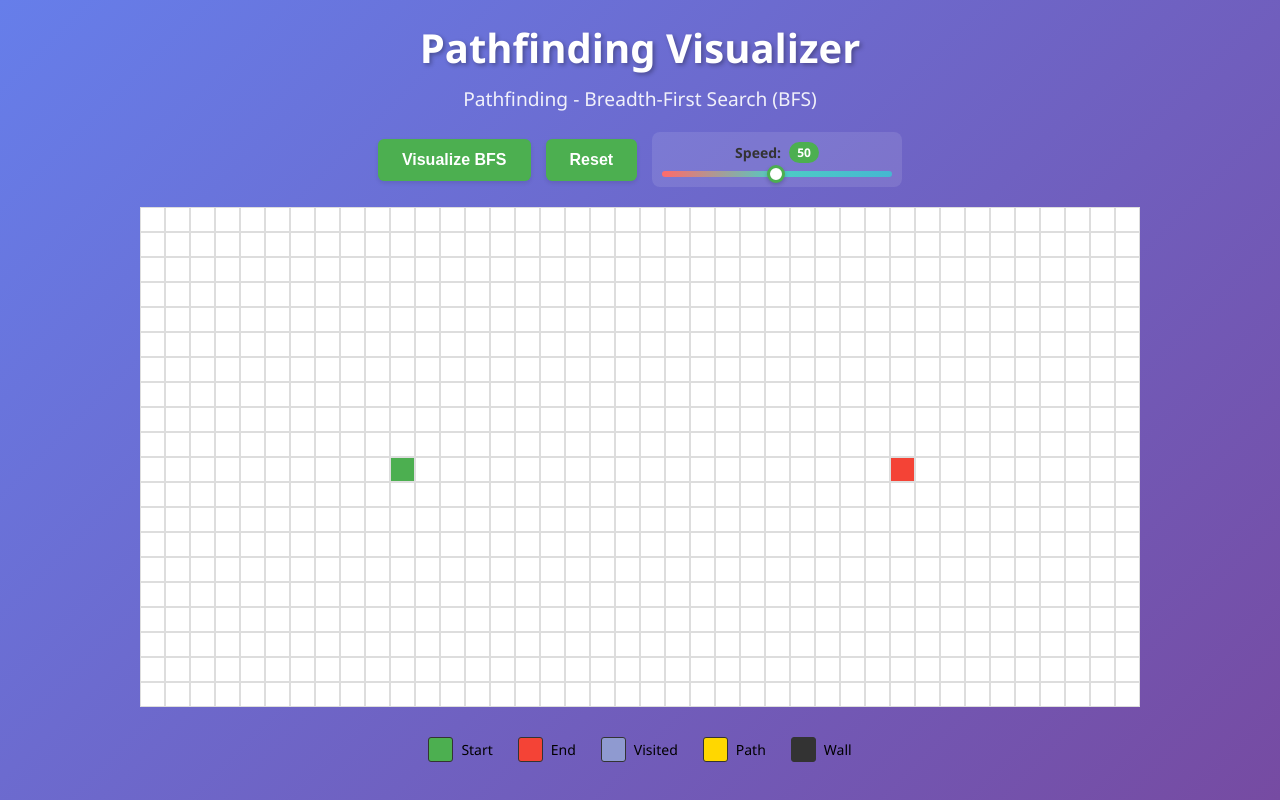
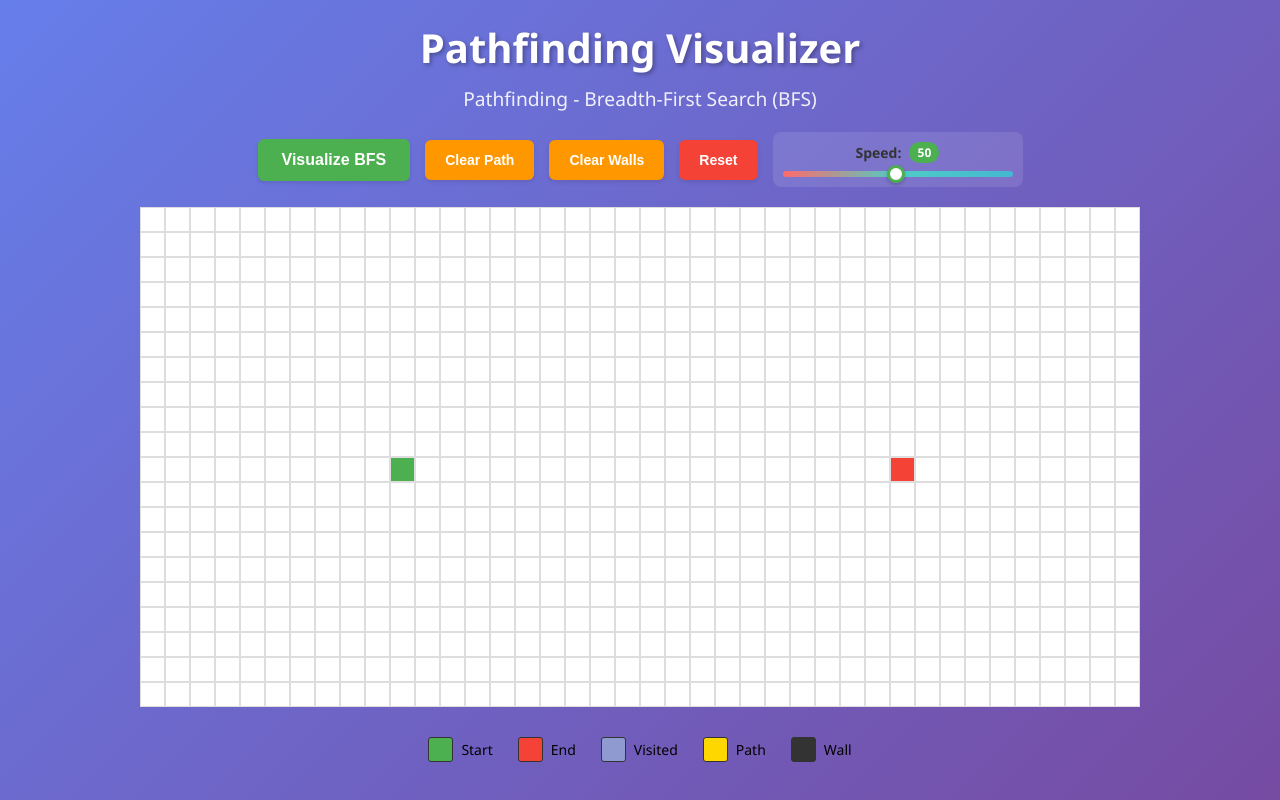
Before and after one commit to sagrvma/algorithm-visualizer, a React app: page / in a window 1280 px wide. Built offline with nearby package versions, Linux system fonts and the light colour scheme; the HTML template or start-up script is replaced by a standard one.

Commit message:
added clearPath and clearWalls buttons

```diff
--- a/src/features/pathfinding/PathfindingVisualizer.css
+++ b/src/features/pathfinding/PathfindingVisualizer.css
@@ -2,14 +2,6 @@
   padding: 20px;
   text-align: center;
   user-select: none; /*Prevents text selection during dragging*/
-}
-
-.controls {
-  margin: 20px 0;
-  display: flex;
-  gap: 15px;
-  justify-content: center;
-  align-items: center;
 }
 
 button {
@@ -41,6 +33,38 @@ button:disabled {
   background-color: #ccc;
   cursor: not-allowed;
   box-shadow: none;
+}
+
+/* Clear buttons - different styling from main action button */
+.clear-button {
+  background-color: #ff9800; /* Orange - warning color */
+  padding: 12px 20px;
+  font-size: 14px;
+}
+
+.clear-button:hover:not(:disabled) {
+  background-color: #f57c00; /* Darker orange on hover */
+}
+
+/* Reset button - most destructive action */
+.reset-button {
+  background-color: #f44336; /* Red - danger color */
+  padding: 12px 20px;
+  font-size: 14px;
+}
+
+.reset-button:hover:not(:disabled) {
+  background-color: #d32f2f; /* Darker red on hover */
+}
+
+/* Make controls wrap nicely on smaller screens */
+.controls {
+  margin: 20px 0;
+  display: flex;
+  gap: 15px;
+  justify-content: center;
+  align-items: center;
+  flex-wrap: wrap; /* Allow wrapping on small screens */
 }
 
 /* Speed control container */
--- a/src/features/pathfinding/PathfindingVisualizer.tsx
+++ b/src/features/pathfinding/PathfindingVisualizer.tsx
@@ -165,6 +165,44 @@ const PathFindingVisualizer = () => {
     setGrid(newGrid);
   };
 
+  //CLEAR PATH FUNCTIONALITY
+  const clearPath = (): void => {
+    if (isVisualizing) {
+      return;
+    }
+
+    setGrid((prevGrid) => {
+      const newGrid = prevGrid.map((r) =>
+        r.map((tile) => ({
+          ...tile,
+          isPath: false,
+          isVisited: false,
+          distance: Infinity,
+          parent: null,
+        }))
+      );
+
+      return newGrid;
+    });
+  };
+
+  //CLEAR WALLS FUNCTIONALITY
+  const clearWalls = (): void => {
+    if (isVisualizing) {
+      return;
+    }
+
+    setGrid((prevGrid) => {
+      const newGrid = prevGrid.map((r) =>
+        r.map((tile) => ({
+          ...tile,
+          isWall: false,
+        }))
+      );
+      return newGrid;
+    });
+  };
+
   //RENDER
   return (
     //adding mouseUp handler here so it works even if the mouse pointer leaves the grid
@@ -173,7 +211,25 @@ const PathFindingVisualizer = () => {
         <button onClick={visualizeBFS} disabled={isVisualizing}>
           Visualize BFS
         </button>
-        <button onClick={resetGrid} disabled={isVisualizing}>
+        <button
+          className="clear-button"
+          onClick={clearPath}
+          disabled={isVisualizing}
+        >
+          Clear Path
+        </button>
+        <button
+          className="clear-button"
+          onClick={clearWalls}
+          disabled={isVisualizing}
+        >
+          Clear Walls
+        </button>
+        <button
+          className="reset-button"
+          onClick={resetGrid}
+          disabled={isVisualizing}
+        >
           Reset
         </button>
         <div className="speed-control">
```
